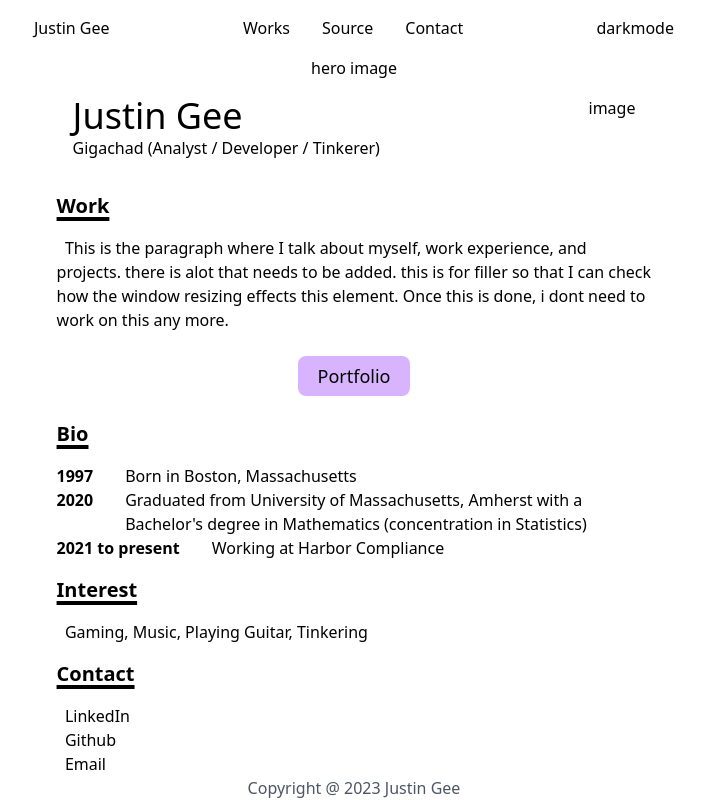
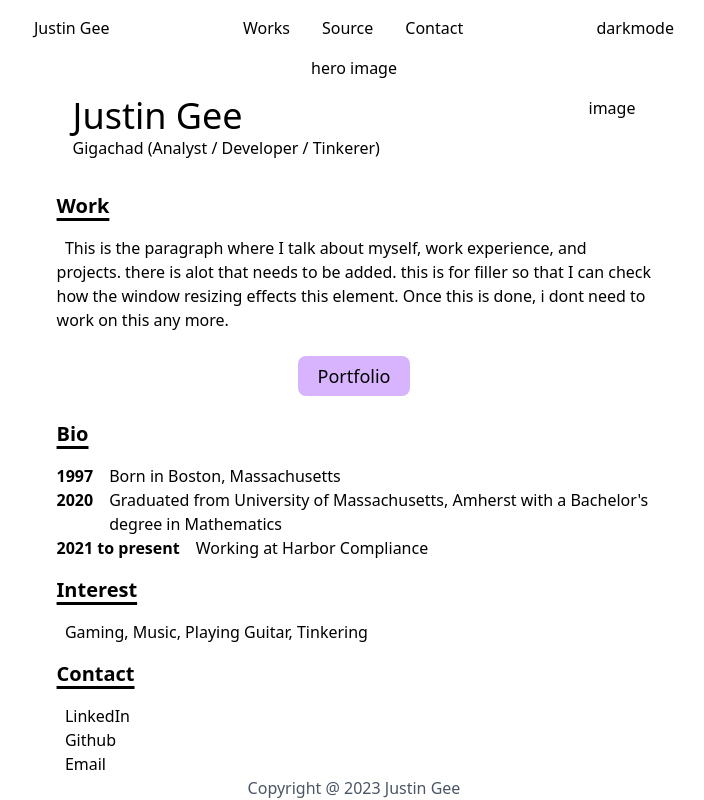
Before and after one commit to justingee193/homepage, a Next.js app: page / in a window 1280 px wide. Shown: the whole page, without its empty margins (286-990 px from the left). Built offline with nearby package versions, Linux system fonts and the light colour scheme.

Commit message:
small changes to css

```diff
--- a/src/app/page.tsx
+++ b/src/app/page.tsx
@@ -24,7 +24,7 @@ export default function Home() {
                 <Section>Bio</Section>
                 <Bio year="1997">Born in Boston, Massachusetts</Bio>
                 <Bio year="2020">Graduated from University of Massachusetts, Amherst
-                    with a Bachelor's degree in Mathematics (concentration in Statistics)</Bio>
+                    with a Bachelor's degree in Mathematics</Bio>
                 <Bio year="2021 to present">Working at Harbor Compliance</Bio>
             </div>
             <div className="w-fit">
--- a/src/components/Bio.tsx
+++ b/src/components/Bio.tsx
@@ -1,7 +1,7 @@
 export default function Bio({ year, children }) {
     return (
-       <div className="flex gap-4">
-            <span className="font-semibold pr-4">{year}</span>{children}
+       <div className="flex">
+            <span className="font-semibold mr-4">{year}</span>{children}
        </div>
     )
 }
--- a/src/components/Footer.tsx
+++ b/src/components/Footer.tsx
@@ -4,6 +4,7 @@ import Paragraph from './Paragraph'
 export default function Footer() {
     return (
         <footer className="max-w-prose mx-auto">
+            <div>
                 <Section>
                     Contact
                 </Section>
@@ -13,6 +14,7 @@ export default function Footer() {
                 <div className="flex justify-center text-gray-600">
                     Copyright @ 2023 Justin Gee
                 </div>
+            </div>
         </footer>
     )
 }
--- a/src/components/Section.tsx
+++ b/src/components/Section.tsx
@@ -1,6 +1,6 @@
 export default function Section({ children }) {
     return (
-        <h2 className="text-xl font-semibold underline decoration-4 underline-offset-4 underline-4 py-4">
+        <h2 className="text-xl font-semibold underline decoration-[3px] underline-offset-[5px] py-4">
             {children}
         </h2>
     )
```
Lines whose indentation alone changed are shown as unchanged.
